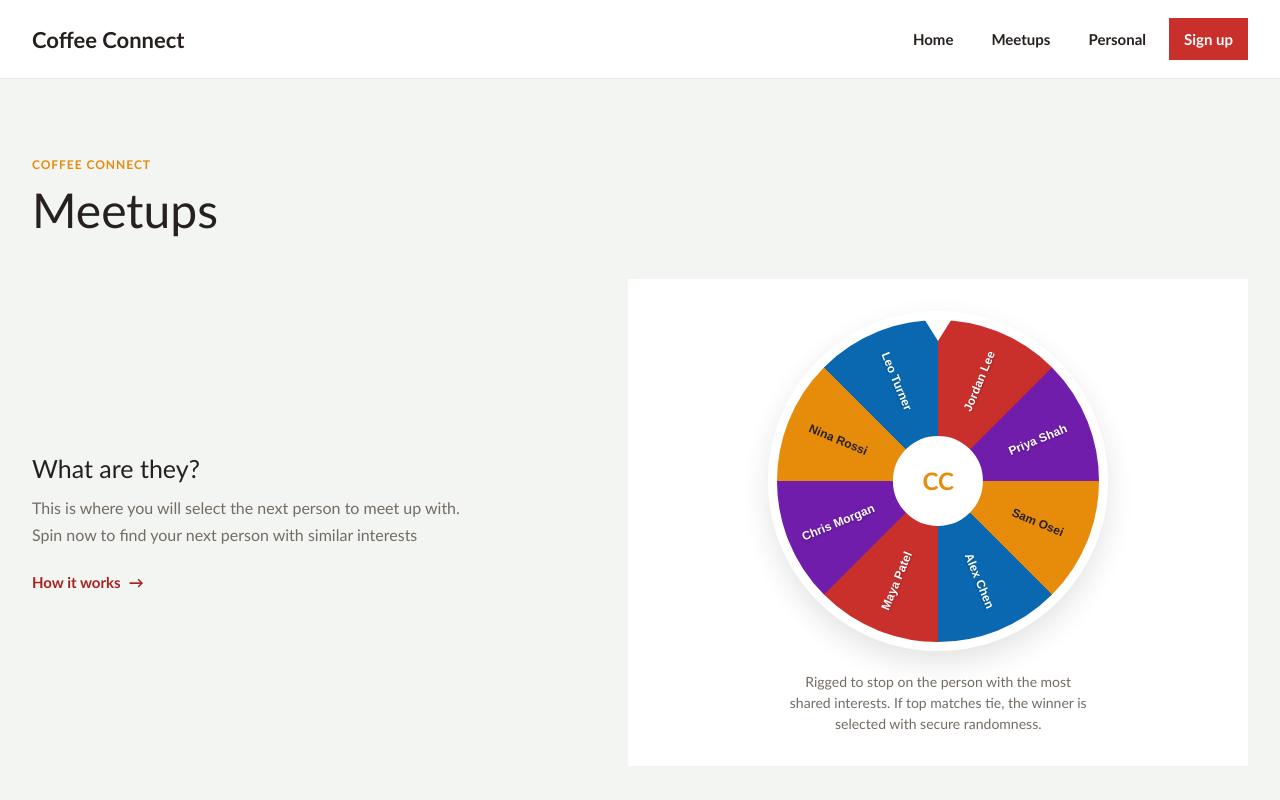
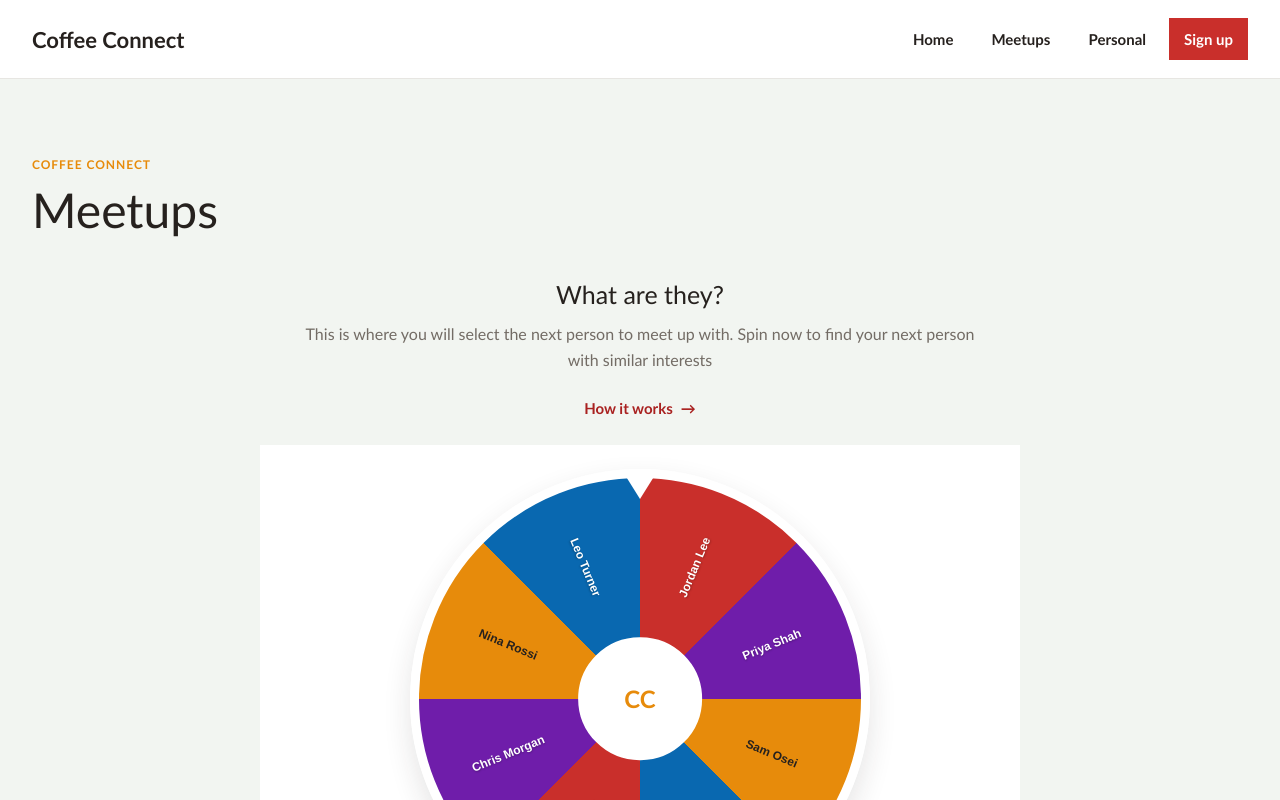
Before and after one commit to JosephMcclelland07/coffee-connect, a Next.js app in the folder apps/web/: page /meetups in a window 1280 px wide. Shown: the top 800 px of the page. Built offline with nearby package versions, Linux system fonts and the light colour scheme.

Commit message:
Made design changes to the website

```diff
--- a/apps/web/app/globals.css
+++ b/apps/web/app/globals.css
@@ -42,8 +42,9 @@ a:focus-visible {
 }
 
 .site-header {
-	position: relative;
-	z-index: 1;
+	position: sticky;
+	top: 0;
+	z-index: 10;
 	background: var(--paper);
 	border-bottom: 1px solid var(--line);
 }
@@ -106,7 +107,8 @@ a:focus-visible {
 
 .hero-copy {
 	max-width: 760px;
-	margin-bottom: 30px;
+	margin: 0 auto 30px;
+	text-align: center;
 	animation: enter 480ms ease-out both;
 }
 
@@ -139,14 +141,14 @@ h2,
 
 .hero h1 {
 	max-width: 700px;
-	margin-bottom: 14px;
+	margin: 0 auto 14px;
 	font-size: 56px;
 	line-height: 1.08;
 }
 
 .hero-description {
 	max-width: 540px;
-	margin-bottom: 22px;
+	margin: 0 auto 22px;
 	color: var(--muted);
 	font-size: 18px;
 	line-height: 1.55;
@@ -198,9 +200,9 @@ h2,
 
 .meetups-layout {
 	display: grid;
-	grid-template-columns: minmax(0, 0.9fr) minmax(320px, 1.1fr);
-	gap: clamp(40px, 7vw, 100px);
-	align-items: center;
+	grid-template-columns: minmax(0, 1fr);
+	gap: 28px;
+	justify-items: center;
 }
 
 .meetup-page-heading {
@@ -208,6 +210,8 @@ h2,
 }
 
 .meetups-overview {
+	width: min(100%, 760px);
+	text-align: center;
 	animation: enter 520ms 60ms ease-out both;
 }
 
@@ -242,31 +246,34 @@ h2,
 }
 
 .meetups-overview > p {
-	max-width: 460px;
+	max-width: 700px;
+	margin-right: auto;
+	margin-left: auto;
 	margin-bottom: 24px;
 }
 
 .wheel-panel {
 	display: flex;
-	min-height: 440px;
+	width: min(100%, 760px);
 	flex-direction: column;
 	align-items: center;
 	justify-content: center;
-	gap: 20px;
-	padding: 32px;
+	gap: 16px;
+	padding: 24px;
 	background: #ffffff;
 }
 
 .spin-wheel-control {
 	position: relative;
 	display: block;
-	width: min(100%, 340px);
+	width: min(100%, 460px);
 	aspect-ratio: 1;
 	padding: 0;
 	border: 0;
 	border-radius: 50%;
 	background: transparent;
 	cursor: pointer;
+	container-type: inline-size;
 }
 
 .spin-wheel-control:focus-visible {
@@ -380,7 +387,6 @@ h2,
 .previous-meetups-list {
 	margin: 0;
 	padding: 0;
-	border-top: 1px solid var(--line);
 	list-style: none;
 }
 
@@ -389,13 +395,20 @@ h2,
 	grid-template-columns: minmax(180px, 0.7fr) minmax(0, 1.3fr);
 	gap: 28px;
 	align-items: center;
-	padding: 22px 0;
-	border-bottom: 1px solid var(--line);
+	margin-bottom: 12px;
+	padding: 22px;
+	border: 1px solid var(--line);
+	border-radius: 4px;
+	transition: background-color 160ms ease, border-color 160ms ease;
+}
+
+.previous-meetup:hover {
+	border-color: var(--green);
+	background: var(--soft);
 }
 
 .previous-meetup .eyebrow {
 	margin-bottom: 6px;
-	font-style: italic;
 	letter-spacing: 0;
 	text-transform: none;
 }
@@ -890,6 +903,9 @@ h2,
 
 .steps-section .section-heading {
 	margin-bottom: 42px;
+	margin-right: auto;
+	margin-left: auto;
+	text-align: center;
 }
 
 .steps-section .eyebrow {
@@ -904,16 +920,35 @@ h2,
 
 .step-item {
 	min-width: 0;
-	padding-top: 20px;
-	border-top: 1px solid var(--line);
+	padding: 20px;
+	border: 1px solid transparent;
+	border-top-color: var(--line);
+	border-radius: 4px;
+	transition: background-color 160ms ease, border-color 160ms ease;
+}
+
+.step-item:hover {
+	border-color: var(--green);
+	background: var(--soft);
 }
 
 .step-number {
-	display: block;
+	display: grid;
+	width: 48px;
+	height: 40px;
+	place-items: center;
 	margin-bottom: 25px;
+	border: 1px solid transparent;
+	background: var(--soft);
 	color: var(--green);
 	font-family: var(--font-sans);
 	font-size: 20px;
+	transition: background-color 160ms ease, border-color 160ms ease;
+}
+
+.step-item:hover .step-number {
+	border-color: var(--green);
+	background: #fff1d9;
 }
 
 .step-item h3 {
--- a/apps/web/components/spin-wheel.tsx
+++ b/apps/web/components/spin-wheel.tsx
@@ -149,7 +149,7 @@ export default function SpinWheel({ currentUserId, currentUserInterests, people
 							key={id}
 							className={`wheel-name${isOrangeSegment ? " wheel-name--dark" : ""}`}
 							style={{
-								transform: `rotate(${angle}deg) translateY(-108px) rotate(${textRotation}deg) translate(-50%, -50%)`,
+								transform: `rotate(${angle}deg) translateY(-31cqw) rotate(${textRotation}deg) translate(-50%, -50%)`,
 							}}
 						>
 							{name}
```
